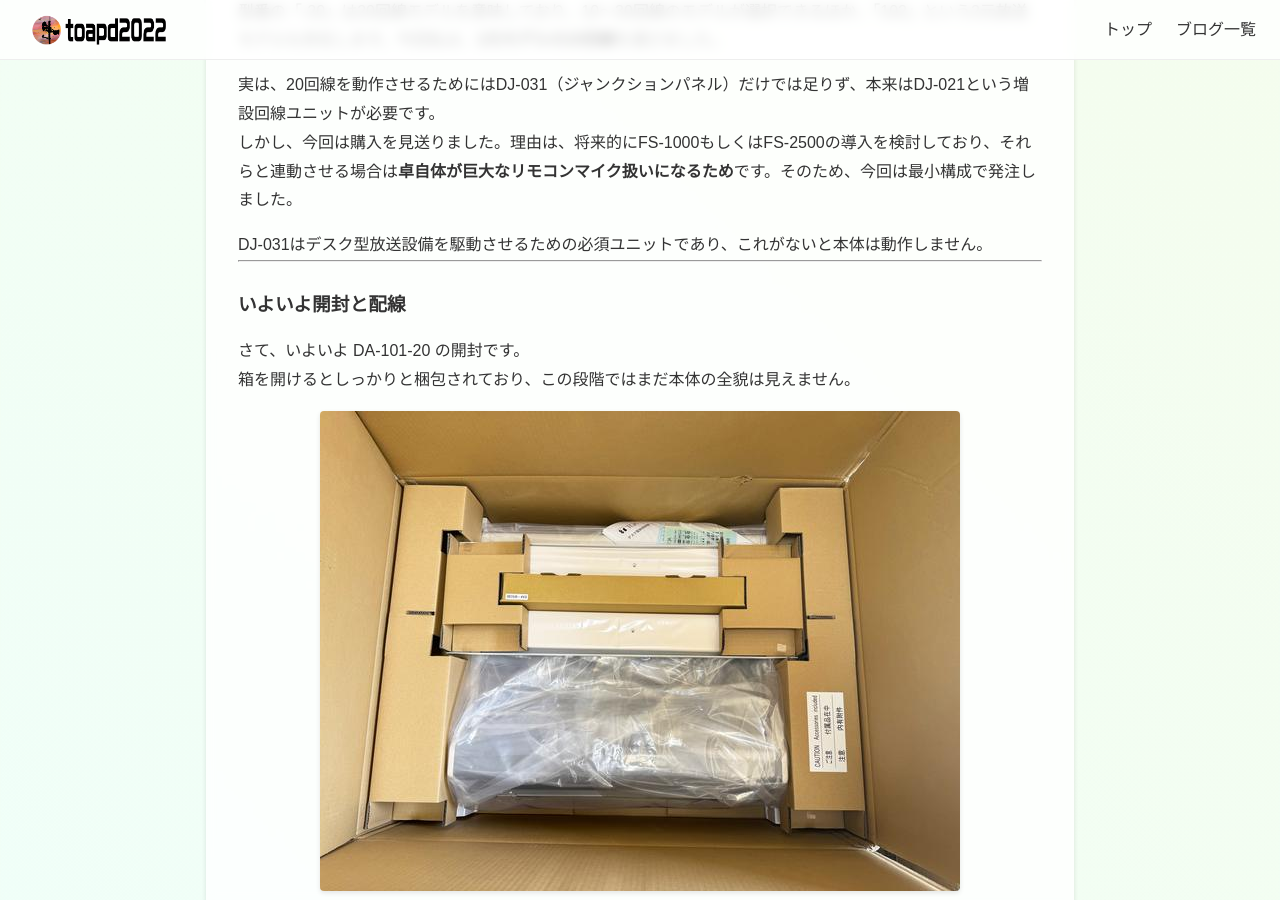
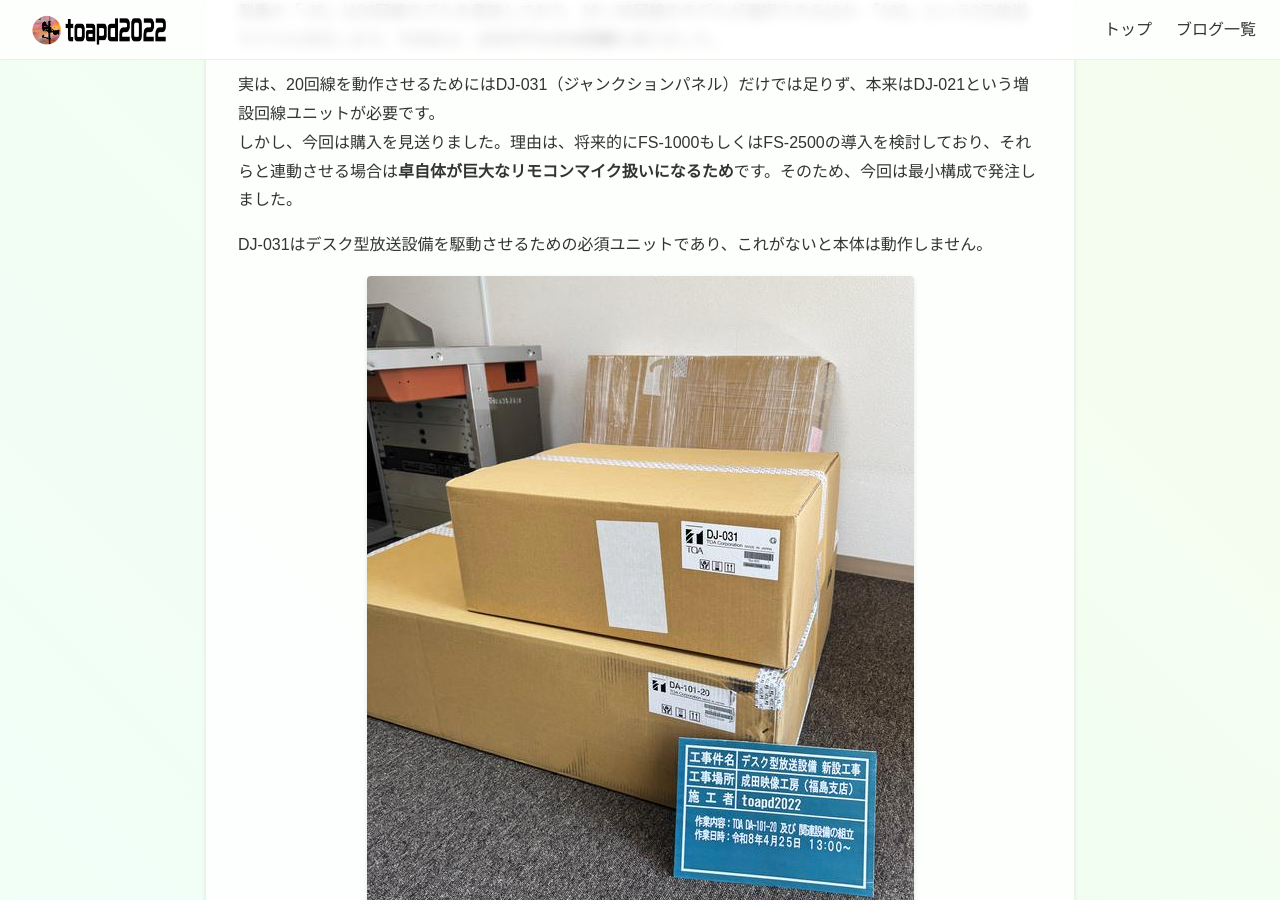
Before and after one commit to toapd2022/toapd2022, a Jekyll site: the page built from _posts/2026-04-25-toa-broadcasting-desk.md, in a window 1280 px wide and 900 px high, scrolled down 1237 px. Built offline with Jekyll 4.4.1, drawn with Linux system fonts in a browser that asks for light colours.

Commit message:
Add files via upload

```diff
--- a/_posts/2026-04-25-toa-broadcasting-desk.md
+++ b/_posts/2026-04-25-toa-broadcasting-desk.md
@@ -34,6 +34,7 @@
 
 DJ-031はデスク型放送設備を駆動させるための必須ユニットであり、これがないと本体は動作しません。
 
+![DA-101-20とDJ-031が届いた時の様子]({{ '/assets/hontaitopanel.jpeg' | relative_url }})
 
 ---
 
```
